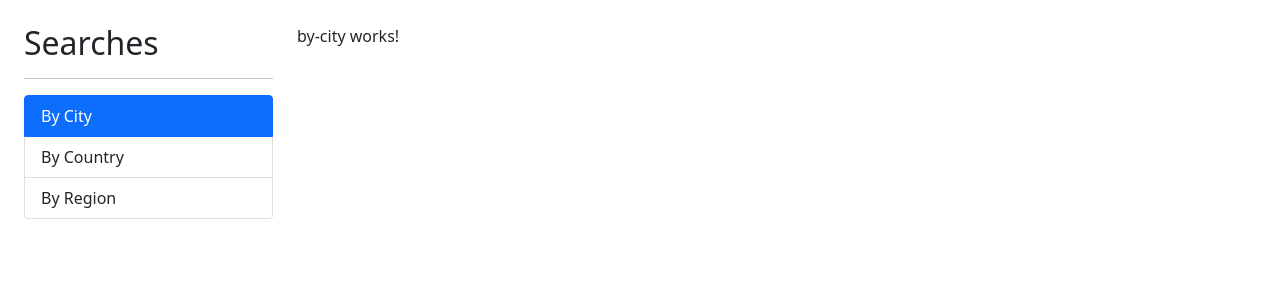
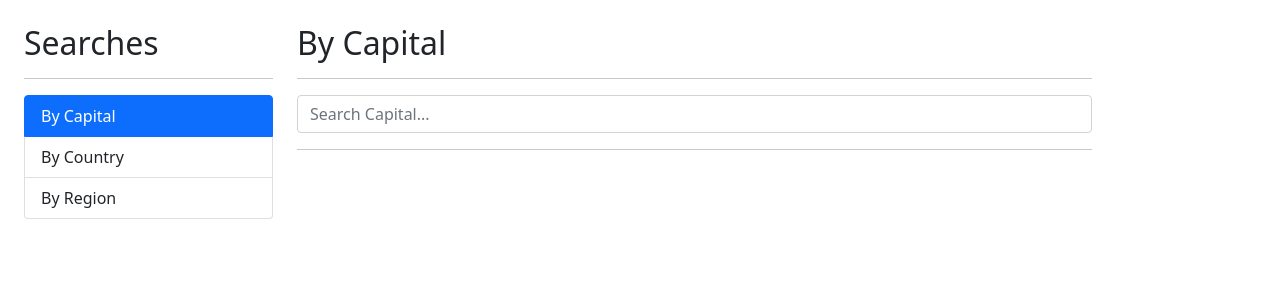
Before and after one commit to frakxman/CountrySPA, an Angular app: page / in a window 1280 px wide. Shown: the top 300 px of the page. Built offline with nearby package versions, Linux system fonts and the light colour scheme.

Commit message:
CIty component end

```diff
--- a/src/app/country/components/input/input.component.html
+++ b/src/app/country/components/input/input.component.html
@@ -4,6 +4,7 @@
         name="term"
         class="form-control"
         [(ngModel)]="term"
-        placeholder="Search country"
+        (input)="keyPressed()"
+        [placeholder]="placeholder"
     >
 </form>
--- a/src/app/country/components/input/input.component.ts
+++ b/src/app/country/components/input/input.component.ts
@@ -1,4 +1,7 @@
 import { Component, EventEmitter, Input, OnInit, Output } from '@angular/core';
+import { Subject } from 'rxjs';
+import { debounceTime } from 'rxjs/operators';
+
 
 @Component({
   selector: 'app-input',
@@ -8,16 +11,30 @@ import { Component, EventEmitter, Input, OnInit, Output } from '@angular/core';
 })
 export class InputComponent implements OnInit {
 
+  @Input() placeholder = '';
+
   @Output() enter: EventEmitter<string> = new EventEmitter();
+  @Output() debounce: EventEmitter<string> = new EventEmitter();
+
+  debouncer: Subject<string> = new Subject();
 
   term = '';
 
   constructor() { }
 
   ngOnInit(): void {
+    this.debouncer
+      .pipe(
+        debounceTime( 300 )
+      )
+      .subscribe( value => this.debounce.emit( value ) );
   }
 
   search(): void {
     this.enter.emit( this.term );
   }
+
+  keyPressed(): void {
+    this.debouncer.next( this.term );
+  }
 }
--- a/src/app/country/components/table/table.component.html
+++ b/src/app/country/components/table/table.component.html
@@ -14,7 +14,7 @@
             <td>
                 <img [src]="country.flag" [alt]="country.name">
             </td>
-            <td>{{ country.name }}</td>
+            <td>{{ country.capital }} - {{ country.name }}</td>
             <td>{{ country.population | number }}</td>
             <td>
                 <a [routerLink]="['/country', country.alpha2Code]">See more...</a>
--- a/src/app/country/pages/by-city/by-city.component.html
+++ b/src/app/country/pages/by-city/by-city.component.html
@@ -1 +1,25 @@
-<p>by-city works!</p>
+<h2>By Capital</h2>
+<hr>
+
+<div class="row">
+    <div class="col">
+        <app-input (enter)="search( $event )" placeholder="Search Capital...">
+        </app-input>
+    </div>
+</div>
+
+<hr>
+
+<div
+    *ngIf="hasError"
+    class="alert alert-danger">
+    Nothing was found with the term "<i>{{ term }}</i>"
+</div>
+
+<div
+    *ngIf="countries.length > 0"
+    class="row">
+    <div class="col">
+        <app-table [countries]="countries"></app-table>
+    </div>
+</div>
--- a/src/app/country/pages/by-city/by-city.component.ts
+++ b/src/app/country/pages/by-city/by-city.component.ts
@@ -1,4 +1,10 @@
 import { Component, OnInit } from '@angular/core';
+
+// Interface
+import { Country } from '../../interface/country.interface';
+
+// Service
+import { CountyService } from '../../service/county.service';
 
 @Component({
   selector: 'app-by-city',
@@ -8,9 +14,26 @@ import { Component, OnInit } from '@angular/core';
 })
 export class ByCityComponent implements OnInit {
 
-  constructor() { }
+  term = '';
+  hasError = false;
+  countries: Country[] = [];
+
+  constructor( private countryService: CountyService ) { }
 
   ngOnInit(): void {
   }
 
+  search( term: string ): void {
+    this.hasError = false;
+    this.term = term;
+    this.countryService.searchCity( term )
+      .subscribe(
+        ( country ) => this.countries = country,
+        ( err ) => {
+          this.hasError = true;
+          this.countries = [];
+        }
+      );
+  }
+
 }
--- a/src/app/country/pages/by-county/by-county.component.html
+++ b/src/app/country/pages/by-county/by-county.component.html
@@ -3,7 +3,12 @@
 
 <div class="row">
     <div class="col">
-        <app-input (enter)="search( $event )"></app-input>
+        <app-input
+            (enter)="search( $event )"
+            (debounce)="suggestions( $event )"
+            placeholder="Search Country..."
+        >
+        </app-input>
     </div>
 </div>
 
--- a/src/app/country/pages/by-county/by-county.component.ts
+++ b/src/app/country/pages/by-county/by-county.component.ts
@@ -35,4 +35,8 @@ export class ByCountyComponent implements OnInit {
       );
   }
 
+  suggestions( term: string ): void {
+    this.hasError = false;
+  }
+
 }
--- a/src/app/country/service/county.service.ts
+++ b/src/app/country/service/county.service.ts
@@ -16,4 +16,9 @@ export class CountyService {
     const url = `${ this.apiUrl}/name/${ term }`;
     return this.http.get<Country[]>( url );
   }
+
+  searchCity( term: string ): Observable<Country[]> {
+    const url = `${ this.apiUrl}/capital/${ term }`;
+    return this.http.get<Country[]>( url );
+  }
 }
--- a/src/app/shared/sidebar/sidebar.component.html
+++ b/src/app/shared/sidebar/sidebar.component.html
@@ -8,7 +8,7 @@
         [routerLinkActiveOptions]="{ exact: true }"
         class="list-group-item"
     >
-        By City
+        By Capital
     </li>
     <li
         routerLink="country"
```
